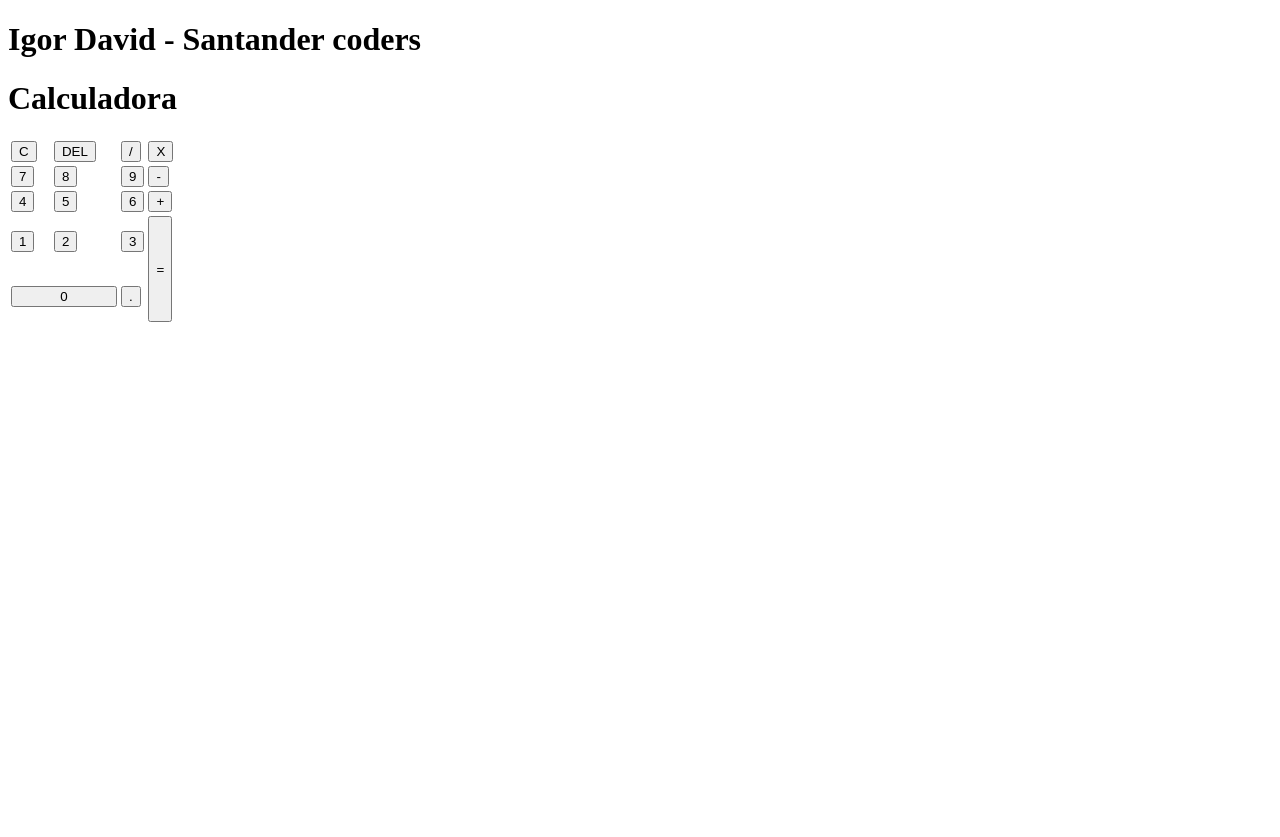
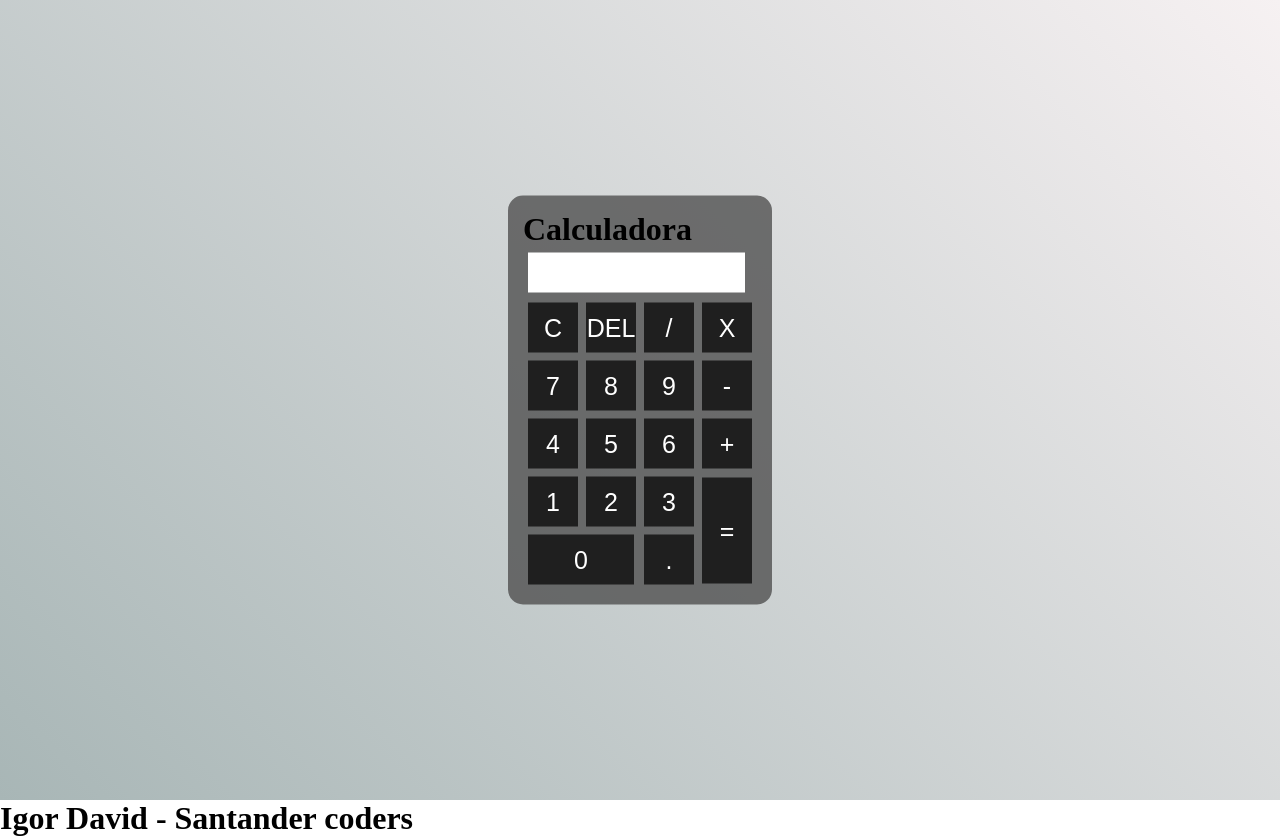
Before and after one commit to igordavid19/calculadora-santander-coders, a plain HTML site: page index.html in a window 1280 px wide. Before the commit the page ends 800 px from the top, so only its background shows below. Drawn offline with Linux system fonts and the light colour scheme.

Commit message:
Estilização da calculadora (CSS)

```diff
--- a/index.html
+++ b/index.html
@@ -5,6 +5,60 @@
   <meta charset="UTF-8">
   <meta name="viewport" content="width=device-width, initial-scale=1.0">
   <title>Calculadora</title>
+  <style>
+    * {
+      margin: 0;
+      padding: 0;
+    }
+
+    .fundo {
+      background-image: linear-gradient(45deg, rgb(168, 182, 182), rgb(246, 241, 242));
+      height: 100vh;
+      color: #fff;
+      font-family: Arial, Helvetica, sans-serif;
+      text-align: center;
+    }
+
+    .calculadora {
+      position: absolute;
+      background-color: rgba(80, 80, 81, 0.8);
+      top: 50%;
+      left: 50%;
+      transform: translate(-50%, -50%);
+      border-radius: 15px;
+      padding: 15px;
+    }
+
+    .botao {
+      width: 50px;
+      height: 50px;
+      font-size: 25px;
+      cursor: pointer;
+      margin: 3px;
+      background-color: rgb(31, 31, 31);
+      border: none;
+      color: #fff;
+    }
+
+    .botao:hover {
+      background-color: black;
+    }
+
+    #resultado {
+      background-color: white;
+      width: 207px;
+      height: 30px;
+      margin: 5px;
+      font-size: 25px;
+      color: black;
+      text-align: right;
+      padding: 5px;
+    }
+
+    .titulo-pagina {
+      color: black;
+    }
+  </style>
 </head>
 
 <body>
```
